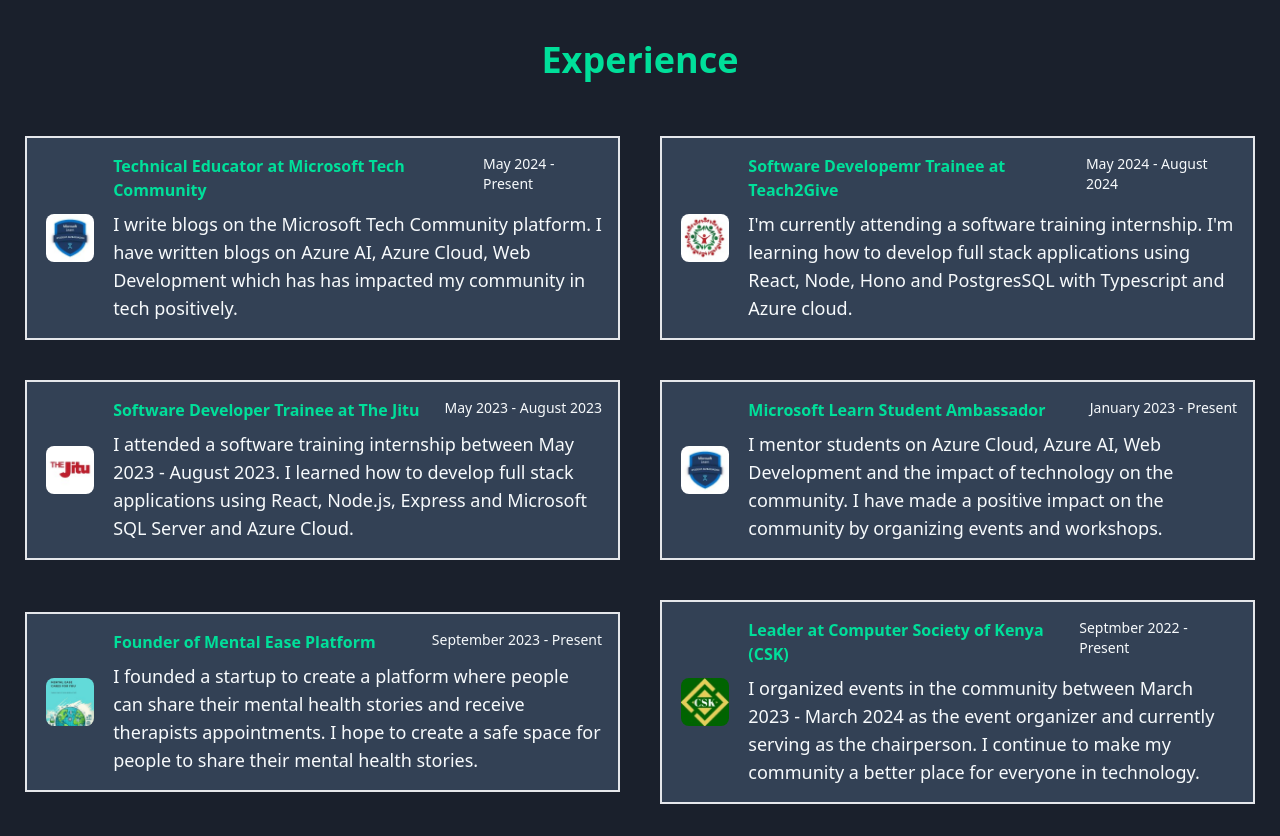
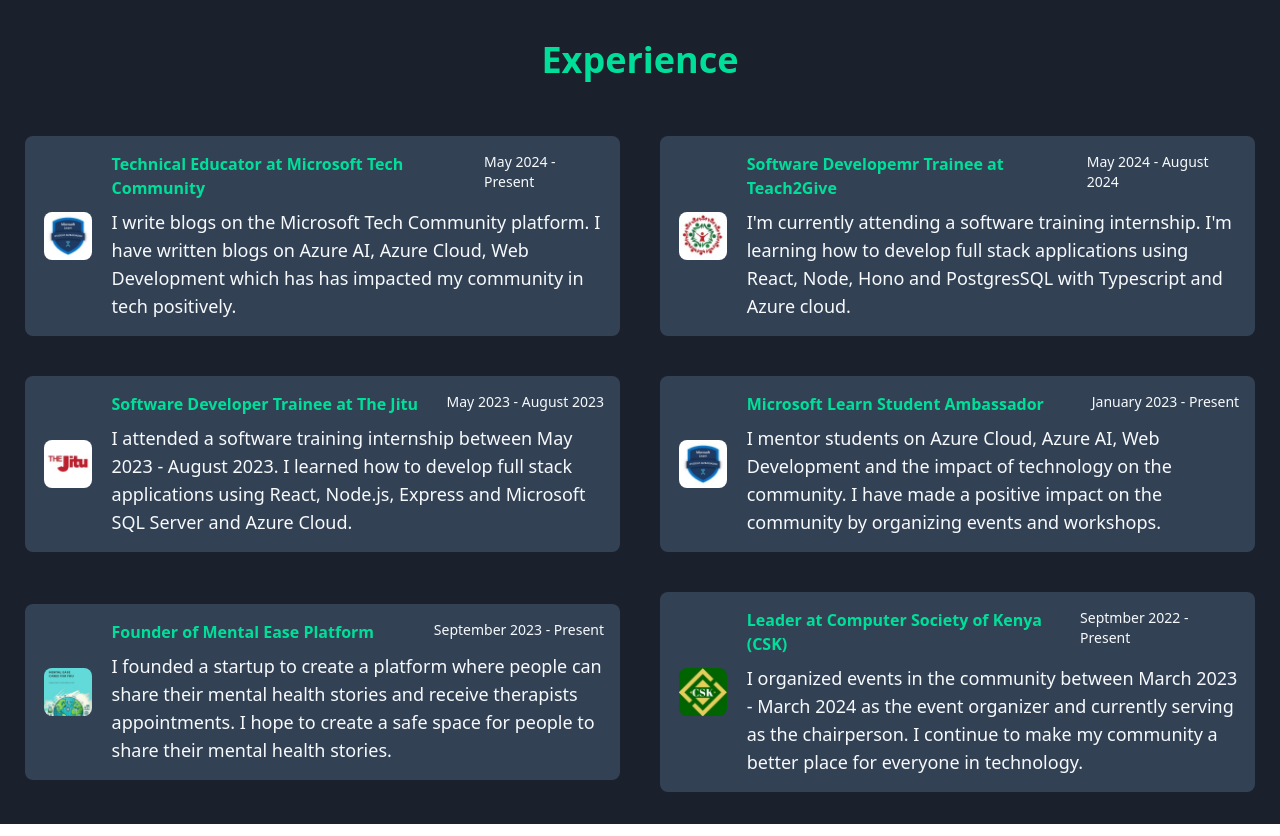
Before and after one commit to kemboi590/portfolio-website, a React (Vite) app: page / in a window 1280 px wide. Shown: the part 1000-1836 px from the top of the page. Built offline with nearby package versions, Linux system fonts and the light colour scheme.

Commit message:
removed borders

```diff
--- a/src/pages/5.Experience/Experience.tsx
+++ b/src/pages/5.Experience/Experience.tsx
@@ -7,7 +7,7 @@
             <div className='flex flex-col p-5 md:flex-wrap md:flex-row justify-center items-center h-fit gap-4 md:gap-8 xl:gap-10 md:pt-[3.5rem] pb-8 text-text-light'>
                 {ExperienceData.map((experience) => {
                     return (
-                        <div key={experience.id} className='flex bg-slate-700 w-full md:w-[48%] 2xl:w-[40%]  p-4 cursor-pointer transform transition duration-300 hover:-translate-y-1 border-2 gap-4 '>
+                        <div key={experience.id} className='flex bg-slate-700 w-full md:w-[48%] 2xl:w-[40%]  p-4 cursor-pointer transform transition duration-300 hover:-translate-y-1 gap-4 rounded-lg'>
 
                             <div className="w-[10%] flex justify-center items-center">
                                 <img src={experience.logo} alt={experience.title} className='w-12 rounded-lg' />
```
